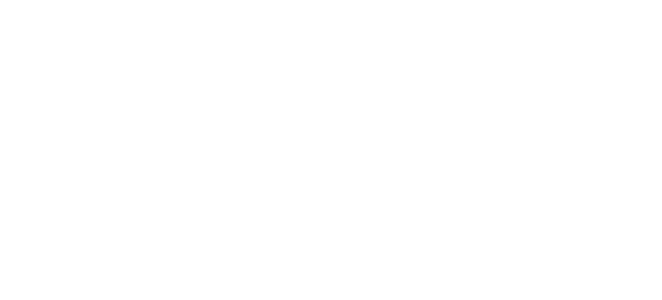
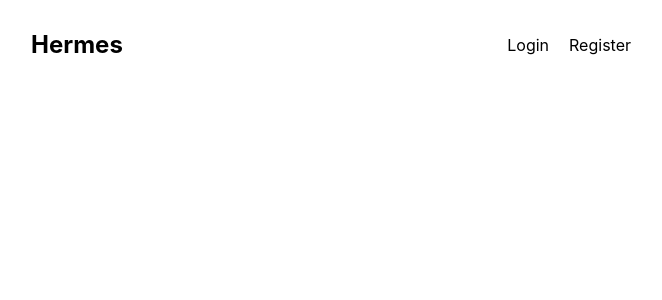
Before and after one commit to akyua/hermes, a React (Create React App) app in the folder client/: page /login in a window 1280 px wide. Before the commit this address had no page. Shown: the top 300 px of the page, without its empty margins (309-971 px from the left). Built offline with nearby package versions, Linux system fonts and the light colour scheme.

Commit message:
login page created

```diff
--- a/client/src/App.js
+++ b/client/src/App.js
@@ -1,7 +1,8 @@
 import './App.css';
 import { BrowserRouter as Router, Route, Routes } from 'react-router-dom';
 import Home from './pages/Home';
-import About from './pages/About'; // Exemplo de outra página
+import About from './pages/About';
+import Login from './pages/Login';
 
 function App() {
   return (
@@ -9,6 +10,7 @@
       <Routes>
         <Route exact path="/" Component={Home} />
         <Route exact path="/about" Component={About} />
+        <Route exact path="/login" Component={Login} />
       </Routes>
     </Router>
   );
--- a/client/src/components/Header/index.js
+++ b/client/src/components/Header/index.js
@@ -3,9 +3,9 @@
 function Header(){
     return(
         <header>
-            <a href="" className="logo">Hermes</a>
+            <a href="/" className="logo">Hermes</a>
             <nav>
-                <a href="">Login</a>
+                <a href="/login">Login</a>
                 <a href="">Register</a>
             </nav>
         </header>
--- a/client/src/components/Post/Post.scss
+++ b/client/src/components/Post/Post.scss
@@ -11,6 +11,7 @@
     .texts{
         .summary{
             margin: 10px 0 0 0;
+            line-height: 1.4rem;
         }
         h2{
             margin: 0;
@@ -22,5 +23,10 @@
         color: #888;
         font-size: .7rem;
         font-weight: bold;
+        display: flex;
+        gap: 10px;
+        .author{
+            color: #333;
+        }
     }
 }
--- /dev/null
+++ b/client/src/pages/Login/index.js
@@ -0,0 +1,12 @@
+import './Login.scss';
+import Header from '../../components/Header';
+
+function Login(){
+    return(
+        <div>
+            <Header />
+        </div>
+    )
+}
+
+export default Login;
```
Also changed, not shown: client/src/pages/Login/Login.scss (added).
